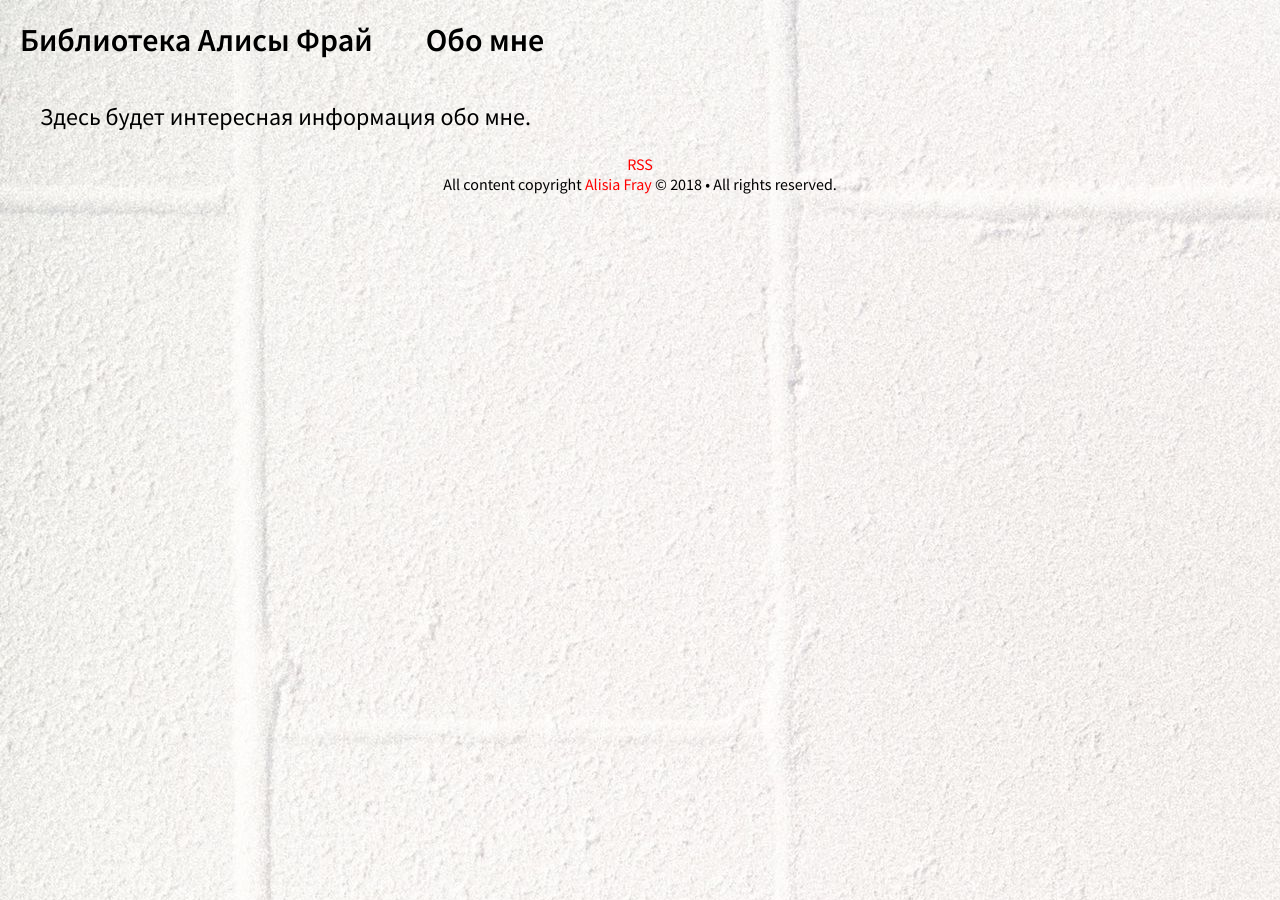
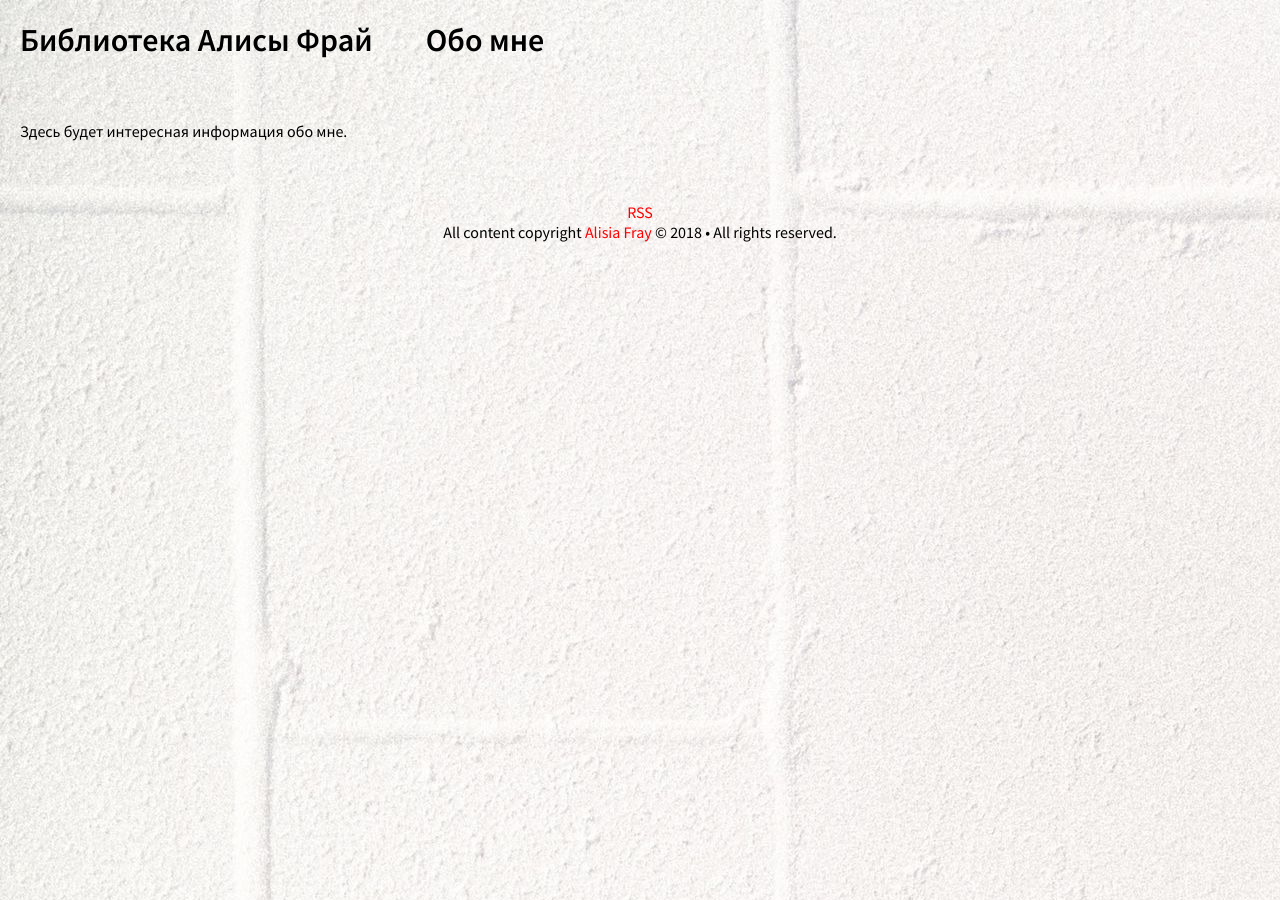
Before and after one commit to frayalisia/frayalisia.github.io, a Jekyll site: the page built from about/index.html, in a window 1280 px wide. Built offline with Jekyll 4.4.1, drawn with Linux system fonts in a browser that asks for light colours.

Commit message:
Update main.scss

```diff
--- a/css/main.scss
+++ b/css/main.scss
@@ -42,7 +42,8 @@ h1 {
 }
 
 p {
-    font-size: 1.5em;
+    margin: 60px auto;
+    font-size: 1em;
     line-height: 1.4em;
 }
 
```
